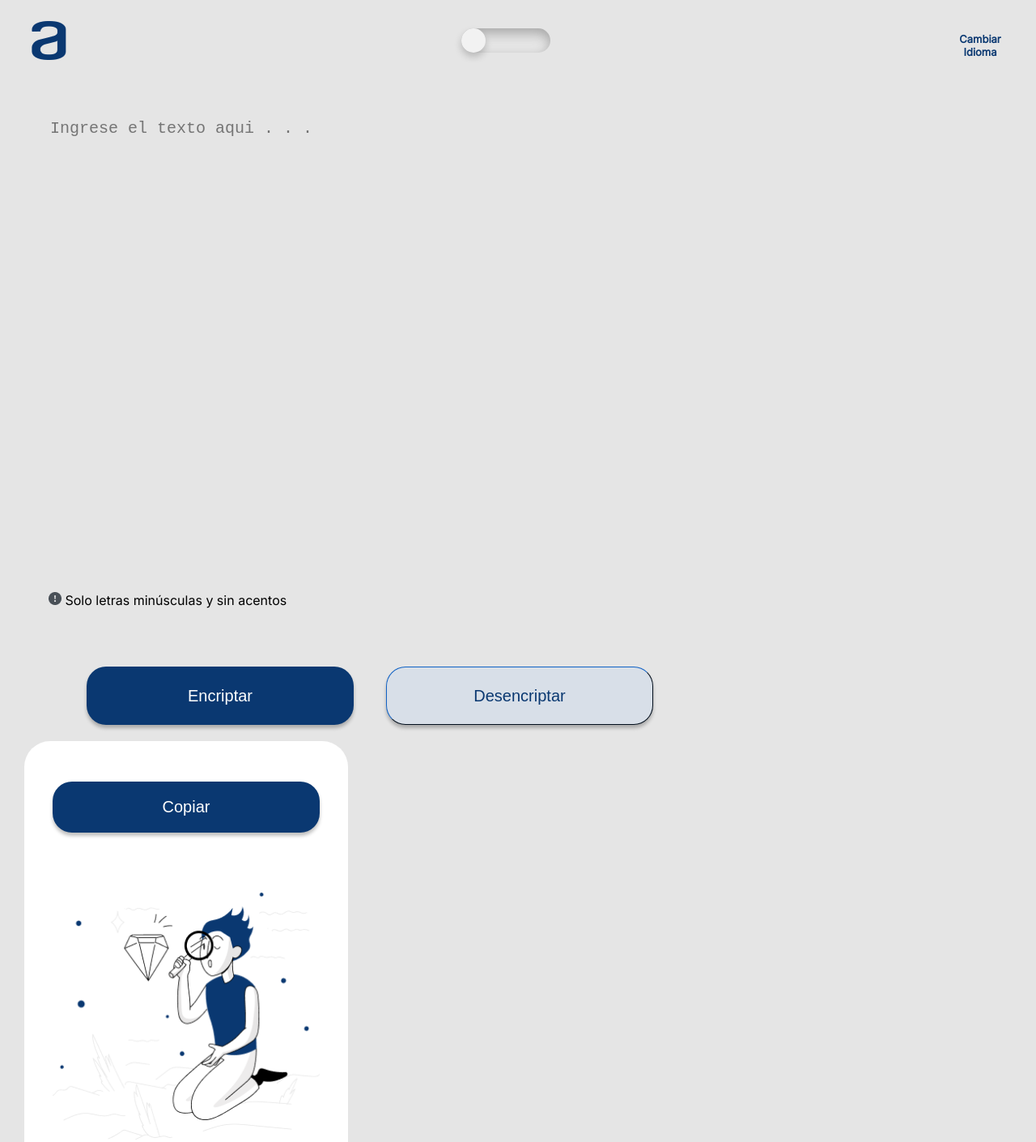
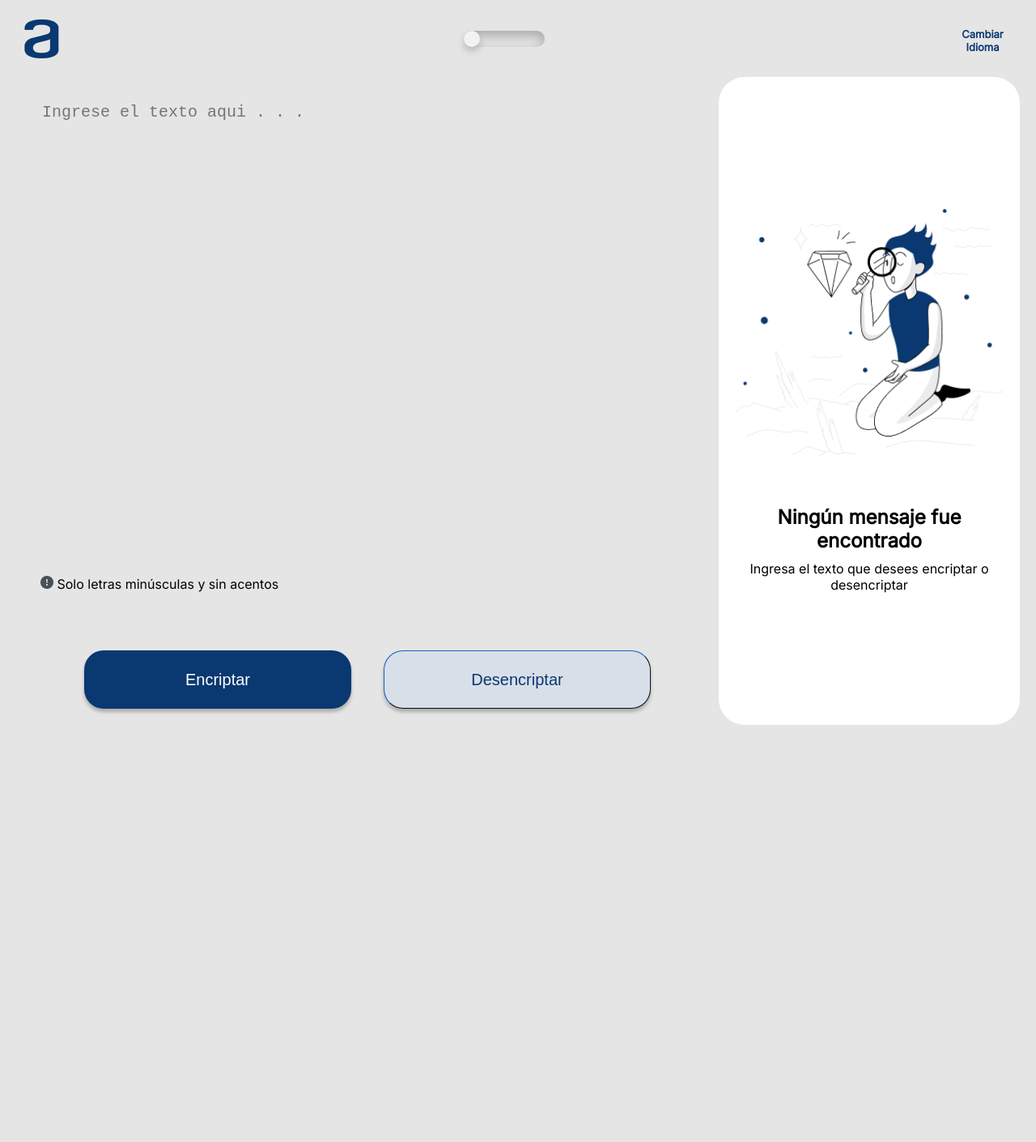
Before and after one commit to NahuelParissi/ChallengeOracle.github.io, a plain HTML site: page index.html in a window 1280 px wide. Shown: the top 1410 px of the page at 81% size. After the commit the page ends 915 px from the top, so only its background shows below. Drawn offline with Linux system fonts and the light colour scheme.

Commit message:
Arreglo de errores

```diff
--- a/index.html
+++ b/index.html
@@ -22,9 +22,10 @@
 
         <div class="contenedor">
             <form action="">
+
                 <div class="selectbox">
                     <div class="select" id="select">
-                        <h1 class="titulo">Cambiar <br> Idioma</h1>
+                        <h1 class="contenido-select">Cambiar <br> Idioma</h1>
                     </div>
 
                     <div class="opciones" id="opciones">
@@ -49,6 +50,7 @@
                 <input type="hidden" name="pais" id="inputSelect" value="">
             </form>
         </div>
+
     </nav>
 
     <div class="row">
@@ -65,20 +67,26 @@
             </div>
 
             <div class="bttn">
-                <button id="bttn-E">Encriptar</button>
+                <button id="bttn-E" onclick="encriptar()">Encriptar</button>
                 <button id="bttn-D">Desencriptar</button>
             </div>
         </section>
 
         <section class="salida" id="salida">
-            <button id="bttn-C">Copiar</button>
-            <img src="img/Muñeco.png" alt="Dibujo">
-            <div class="text-s">
-                <h2 class="p">Ningún mensaje fue <br> encontrado</h2>
-                <p class="p">Ingresa el texto que desees encriptar o desencriptar</p>
+
+            <div class="n-text" id="n-text">
+                <img src="img/Muñeco.png" alt="Dibujo">
+                <div class="text-s">
+                    <h2 class="p">Ningún mensaje fue <br> encontrado</h2>
+                    <p class="p">Ingresa el texto que desees encriptar o desencriptar</p>
+                </div>
             </div>
-            <br>
-            <!-- <button id="bttn-C">Copiar</button> -->
+
+            <div class="c-text" id="c-text">
+                <p id="text"> Lorem ipsum dolor sit amet consectetur adipisicing elit. Ratione vero expedita nobis id, blanditiis, porro mollitia officia distinctio facilis hic perferendis libero possimus dolores alias enim. Reprehenderit soluta id qui!</p>
+                <button id="bttn-C"><img src="img/copy-b.ico" alt="copy.ico" id="bttn-C-img"></button>
+            </div>
+
         </section>
     </div>
 
--- a/script.js
+++ b/script.js
@@ -1,3 +1,5 @@
+//Cambiar Idioma//
+
 const select = document.querySelector('#select');
 const opciones = document.querySelector('#opciones');
 const contenidoSelect = document.querySelector('#select .contenido-select');
@@ -9,7 +11,7 @@ document.querySelectorAll('#opciones > .opcion').forEach((opcion) => {
 		contenidoSelect.innerHTML = e.currentTarget.innerHTML;
 		select.classList.toggle('active');
 		opciones.classList.toggle('active');
-		hiddenInput.value = e.currentTarget.querySelector('.titulo').innerText;
+		hiddenInput.value = e.currentTarget.querySelector('.contenido-opcion').innerText;
 	});
 });
 
@@ -18,14 +20,22 @@ select.addEventListener('click', () => {
 	opciones.classList.toggle('active');
 });
 
+
+
+
+
+
+
+//DarkMode//
+
 const salida = document.querySelector('.salida')
 const text = document.querySelector('.text')
-const titulo = document.querySelector('.titulo')
+const titulo = document.querySelector('.contenido-select')
 const p = document.querySelector('.p')
 const p2 = document.querySelector(".text-s p")
 const p3 = document.querySelector(".text-s h2")
 
-document.getElementById("dark-mode").addEventListener("change", function() {
+document.getElementById("dark-mode").addEventListener("change", function () {
 	if (this.checked) {
 		document.body.style.backgroundColor = "#242424";
 		salida.style.setProperty("background", "#505050")
@@ -41,7 +51,7 @@ document.getElementById("dark-mode").addEventListener("change", function() {
 		salida.style.setProperty("background", "")
 		text.style.setProperty("background", "")
 		titulo.style.setProperty("color", "")
-	  opciones.style.setProperty("background","")
+		opciones.style.setProperty("background", "")
 		p.style.color = "#242424";
 		p2.style.color = "#242424";
 		p3.style.color = "#242424";
--- a/style.css
+++ b/style.css
@@ -5,7 +5,7 @@
 body{
     background-color: #E5E5E5;
     font-family: "Inter";
-    margin: 5px 30px;
+    margin: 20px 20px;
     padding: 0;
 }
 
@@ -19,18 +19,20 @@ a {
     justify-content: space-between;
     align-items: center;
     align-self: center;
+    height: 55px;
+
 }
 
 .nav img{
     height: 48px;
     width: 48px;
-    margin: 6px 6px;
+    margin: 7px 7px;
 }
 
 .label{
     position: relative;
-    width: 110px;
-    height: 30px;
+    width: 100px;
+    height: 20px;
     display: block;
     border-radius: 100px;
     cursor: pointer;
@@ -40,11 +42,11 @@ a {
 .label:after{
     content: '';
     position: absolute;
-    height: 30px;
-    width: 30px;
+    height: 20px;
+    width: 20px;
     background: #f2f2f2;
     border-radius: 100px;
-    transition: 0.5s;
+    transition: 1s;
     box-shadow: 0 5px 10px rgba(0,0,0,0.2);
 }
 
@@ -76,10 +78,11 @@ input{
 }
 
 .contenedor {
-	width: 48px;
-	height: 48px;
+	width: 55px;
+	height: 55px;
 	max-width: 1000px;
     margin: 21px;
+    align-items: center;
 }
 
 .select {
@@ -102,7 +105,7 @@ input{
 	border: 2px solid #213f8f;
 }
 
-.titulo {
+.contenido-select {
 	color: #0A3871;
 	font-size: 13px;
 	text-align: center;
@@ -248,19 +251,24 @@ input{
     height: 800px;
     width: 400px;
     border-radius: 32px;
-    padding: 30px;
+    padding: 15px;
     flex-direction: column;
-    justify-content: space-between;
+    justify-content: space-evenly;
     background-color: #fff;
     border-color: #0A3871;
     border-width: 1px;
 }
 
-.salida img{
+.n-text{
+    display: flex;
+    flex-direction: column;
     align-self: center;
+    gap: 50px;
+}
+
+.salida .n-text img{
     height: 305px;
     width: 330px;
-    margin-bottom: 30px;
 }
 
 .text-s{
@@ -277,22 +285,29 @@ input{
     font-family: 'Inter', sans-serif;
     text-align: center;
     margin: 10px 0px 0px;
+}
 
+.c-text{
+    display: none;
+    flex-direction: column;
+    gap: 50px;
+}
+
+#text{
+    height: 620px;
 }
 
 #bttn-C{
-    align-self: center;
-    width: 330px;
-    color: #fff;
-    background: #0A3871;
-    box-shadow: 0px 4px 4px rgba(0, 0, 0, 0.25);
-    padding: 20px;
-    border-radius: 24px;
+    align-self: flex-end;
+    background: #fff;
     border-style: none;
-    font-size: 20px;
-    gap: 8px;
-    margin: 20px;
+    height: 50px;
+    width: 50px;
+}
 
+#bttn-C-img{
+    height: 50px;
+    width: 50px;
 }
 
 @media screen and (max-width:700px){
```
Also changed, not shown: img/Perfil.jfif (added), img/copy-b.ico (added), img/copy.ico (added). Lines whose indentation alone changed are shown as unchanged.
